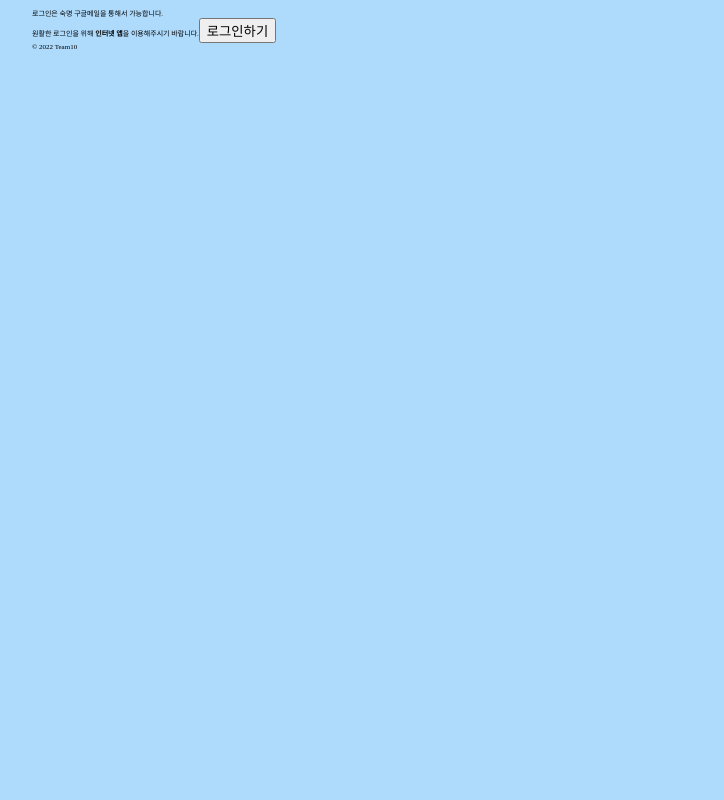
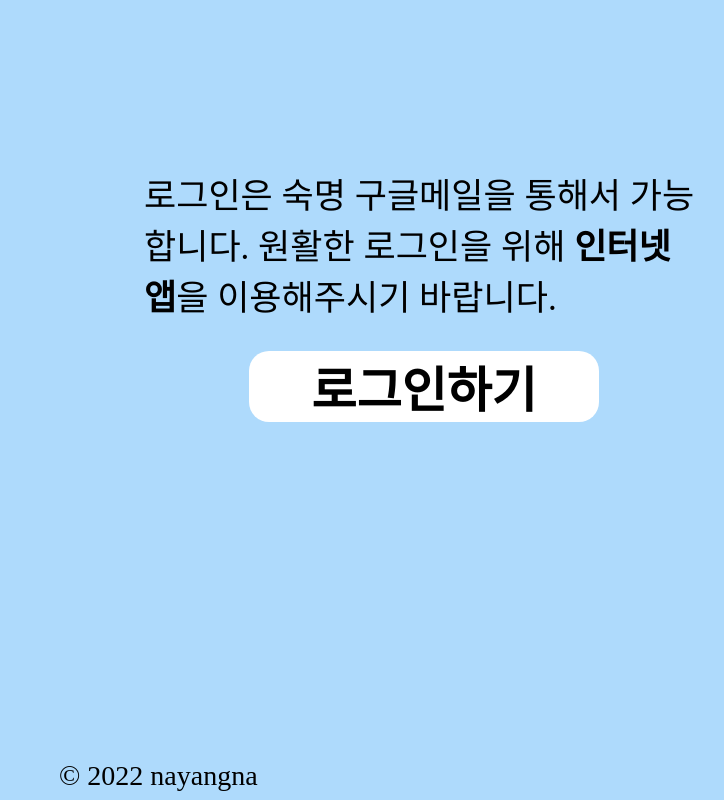
Before and after one commit to Sookmyung-Software-Hackathon/Team10, a React (Create React App) app in the folder smsh22/: page /#/ in a window 1280 px wide. Shown: the whole page, without its empty margins (216-940 px from the left). Built offline with nearby package versions, Linux system fonts and the light colour scheme; no server answers; a web font is replaced by a local one.

Commit message:
fix: footer

```diff
--- a/smsh22/src/components/App.js
+++ b/smsh22/src/components/App.js
@@ -58,7 +58,7 @@ function App() {
       ) : (
         "initializing..."
       )}
-      <footer>&copy; {new Date().getFullYear()} Team10</footer>
+      <footer style={{fontSize:'4rem',position:'absolute',top:'95vh',left:'5rem'}}>&copy; {new Date().getFullYear()} nayangna</footer>
     </>
   );
 }
--- a/smsh22/src/page/Auth.js
+++ b/smsh22/src/page/Auth.js
@@ -1,5 +1,36 @@
 import React from "react";
 import { authService, dbService, firebaseInstance } from "../fbase";
+import styled from "styled-components";
+
+const Container = styled.div`
+  background-color: #aedafc;
+  width: 95rem;
+  margin:auto;
+`;
+const Box = styled.div`
+  margin: auto;
+  margin-top: 20vh;
+  margin-bottom: 3vh;
+  width: 80rem;
+  /* display: flex; */
+  /* flex-direction: column; */
+  padding: 1rem;
+  font-size: 5rem;
+`;
+const Btn=styled.div`
+  margin-top: 50rem;
+  margin: auto;
+  background-color: white;
+  width: 50rem;
+  text-align: center;
+  font-weight: 700;
+  font-size: 7rem;
+  border: none;
+  border-radius: 20px;
+`;
+const B=styled.span`
+  font-weight: 700;
+`;
 
 const Auth = ({userObj}) => {
   const onSocialClick = async (event) => {
@@ -11,11 +42,13 @@ const Auth = ({userObj}) => {
     await authService.signInWithPopup(provider);
   };
   return (
-    <>
-        로그인은 숙명 구글메일을 통해서 가능합니다.<br/>
-        원활한 로그인을 위해 <b>인터넷 앱</b>을 이용해주시기 바랍니다.
-        <button onClick={onSocialClick}>로그인하기</button>
-    </>
+    <Container>
+      <Box>
+        로그인은 숙명 구글메일을 통해서 가능합니다.
+        원활한 로그인을 위해 <B>인터넷 앱</B>을 이용해주시기 바랍니다.
+      </Box>
+      <Btn onClick={onSocialClick}>로그인하기</Btn>
+    </Container>
   );
 };
 export default Auth;
```
